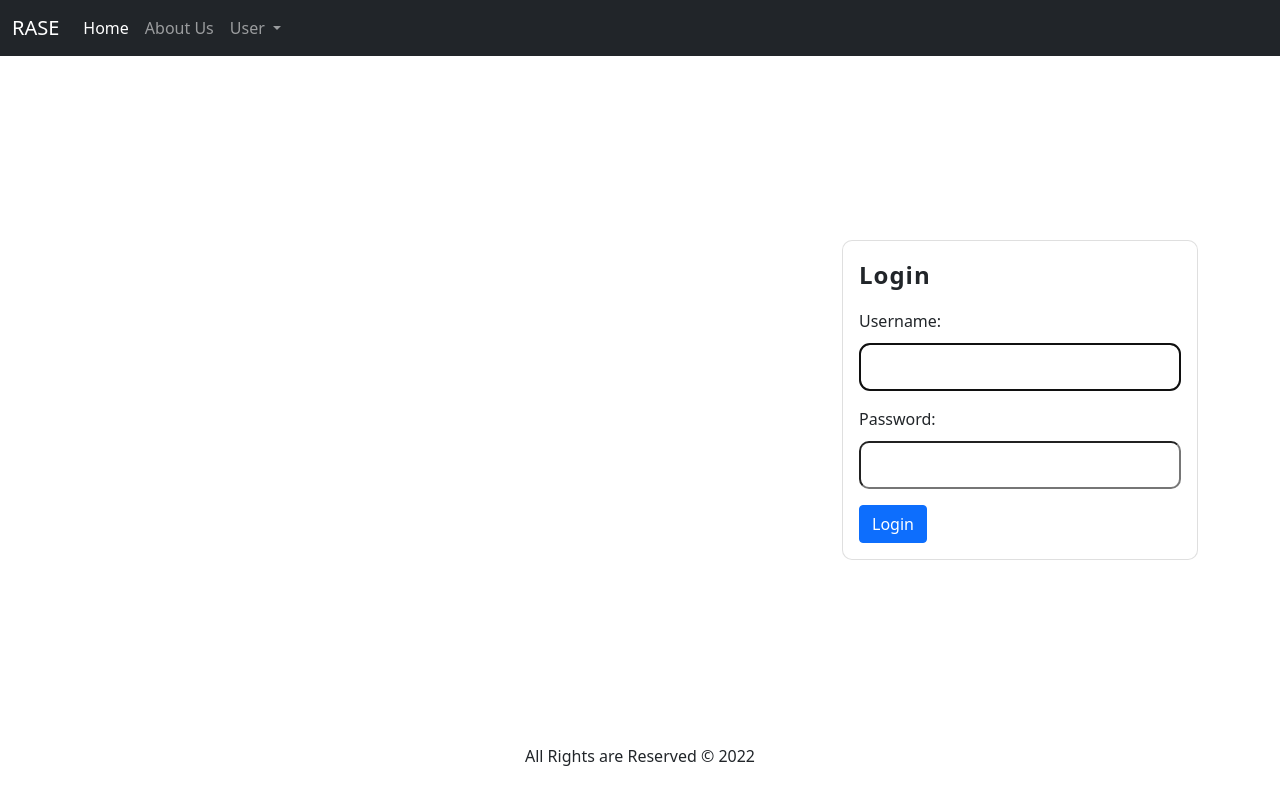
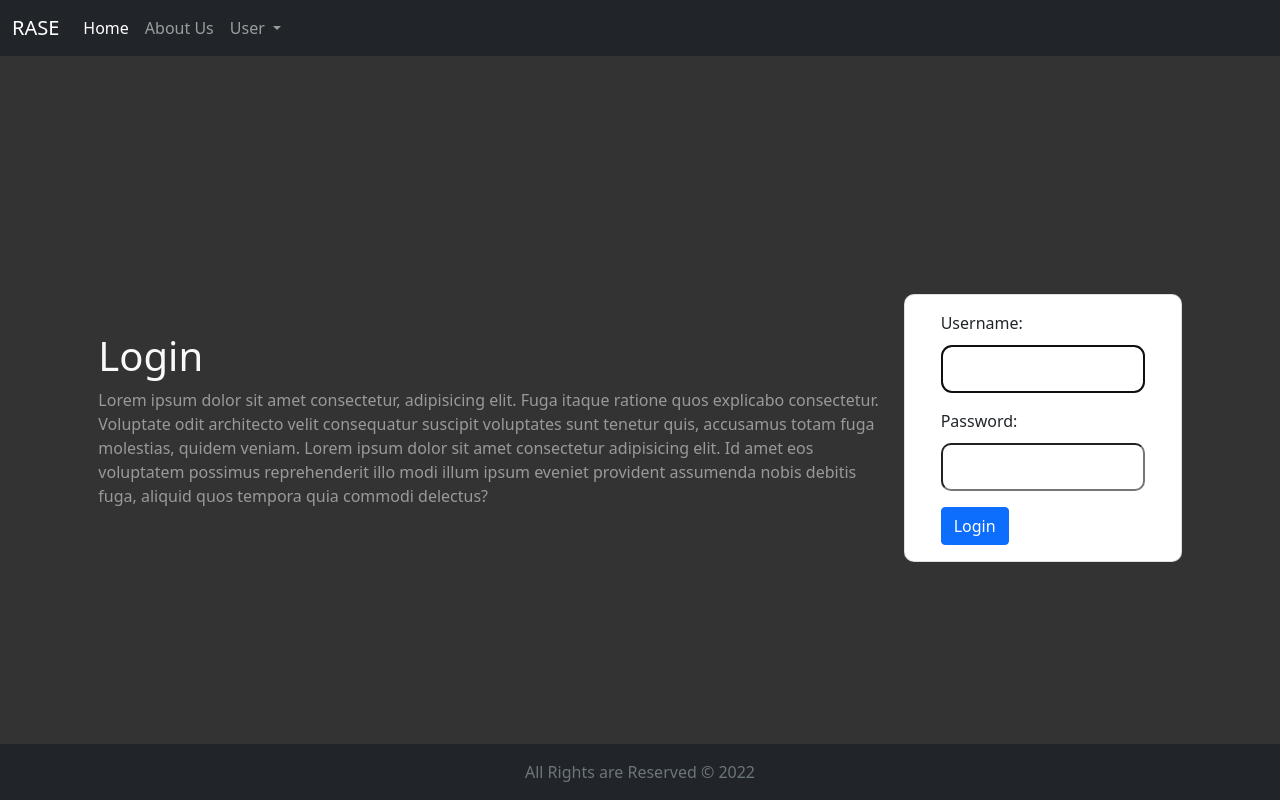
Before and after one commit to Anjanasharath/rase, a Django app: page /accounts/login/ in a window 1280 px wide. Run offline with Django 4.2, Linux system fonts and the light colour scheme; some libraries are stand-ins or nearby versions.

Commit message:
login page,registration page completed

```diff
--- a/master/urls.py
+++ b/master/urls.py
@@ -1,5 +1,6 @@
 from django.urls import path, include
-from master.views import HomeView
+from master.views import AboutUsView, HomeView
 urlpatterns = [
         path('', HomeView.as_view(), name='home'),
+        path('aboutus', AboutUsView.as_view(), name='aboutus'),
     ]
--- a/master/views.py
+++ b/master/views.py
@@ -2,4 +2,8 @@ from django.shortcuts import render
 from django.views.generic import TemplateView
 
 class HomeView(TemplateView):
-    template_name = 'index.html'
+    template_name = 'master/home.html'
+
+
+class AboutUsView(TemplateView):
+    template_name = 'master/aboutus.html'
--- a/rase/settings.py
+++ b/rase/settings.py
@@ -121,6 +121,7 @@ USE_TZ = True
 STATIC_URL = 'static/'
 # STATIC_ROOT=BASE_DIR /'static'
 STATICFILES_DIRS = [BASE_DIR /'static']
+
 # media files
 MEDIA_URL ='/media/'
 MEDIA_ROOT = BASE_DIR/'media'
@@ -129,3 +130,6 @@ MEDIA_ROOT = BASE_DIR/'media'
 # https://docs.djangoproject.com/en/4.0/ref/settings/#default-auto-field
 
 DEFAULT_AUTO_FIELD = 'django.db.models.BigAutoField'
+
+LOGIN_REDIRECT_URL='/'
+LOGOUT_REDIRECT_URL='/'
--- a/static/css/style.css
+++ b/static/css/style.css
@@ -53,7 +53,10 @@ body{
 /* card */
 .custom-card{
     border-radius: 10px;
-
+    overflow: hidden;
+    overflow-y: auto;
+    max-height: 500px;
+    padding-inline: 20px;
 }
 
 .card-body > p{
@@ -62,3 +65,22 @@ font-weight: bold;
 letter-spacing: 1px;
 
 }
+
+
+#home_page{
+    background:url('../images/home.jpg'), #333333;
+    background-repeat: no-repeat;
+    background-position: center;
+    background-size: cover;
+background-blend-mode: multiply;
+    height: calc( 100vh - 56px);
+}
+
+
+section.container,
+section.container-fluid
+{
+    margin-top: 56px;
+    height:  calc( 100vh - 56px);
+    background-color: #333333;
+}
--- a/templates/includes/footer.html
+++ b/templates/includes/footer.html
@@ -1,3 +1,3 @@
-<footer class="footer">
+<footer class="footer d-flex align-items-center justify-content-center text-muted bg-dark">
     All Rights are Reserved &copy; 2022
 </footer>
--- a/templates/includes/navbar.html
+++ b/templates/includes/navbar.html
@@ -8,11 +8,19 @@
     <div class="collapse navbar-collapse" id="navbarNavDropdown">
       <ul class="navbar-nav">
         <li class="nav-item">
-          <a class="nav-link active" aria-current="page" href="#">Home</a>
+          <a class="nav-link active" aria-current="page" href="{% url 'home' %}">Home</a>
         </li>
         <li class="nav-item">
-          <a class="nav-link" href="#">About Us</a>
+          <a class="nav-link" href="{% url 'aboutus' %}">About Us</a>
         </li>
+        {% if user.is_authenticated %}
+        <li class="nav-item">
+          <a class="nav-link" href="">{{request.user}}</a>
+        </li>
+        <li class="nav-item">
+          <a class="nav-link" href="{% url 'logout' %}">Logout</a>
+        </li>
+        {% else %}
         <li class="nav-item dropdown">
           <a class="nav-link dropdown-toggle" href="#" id="navbarDropdownMenuLink" role="button"
             data-bs-toggle="dropdown" aria-expanded="false">
@@ -22,7 +30,9 @@
             <li><a class="dropdown-item" href="{% url 'login' %}">Login</a></li>
             <li><a class="dropdown-item" href="{% url 'register' %}">Registration</a></li>
           </ul>
+
         </li>
+        {% endif %}
       </ul>
     </div>
   </div>
--- a/templates/registration/login.html
+++ b/templates/registration/login.html
@@ -3,13 +3,20 @@
 <!-- login page -->
 {% block login_page %}
 
-<div class="container">
-    <div class="row min-vh-100 align-items-center">
-        <div class="col-lg-8"></div>
-        <div class="col-lg-4">
+<section class="container-fluid p-5">
+    <div class="row justify-content-center h-100 align-items-center">
+        <div class="col-lg-8">
+
+            <h1 class="text-light">Login</h1>
+            <p class="text-white-50">
+                Lorem ipsum dolor sit amet consectetur, adipisicing elit. Fuga itaque ratione quos explicabo consectetur. Voluptate odit architecto velit consequatur suscipit voluptates sunt tenetur quis, accusamus totam fuga molestias, quidem veniam.
+                Lorem ipsum dolor sit amet consectetur adipisicing elit. Id amet eos voluptatem possimus reprehenderit illo modi illum ipsum eveniet provident assumenda nobis debitis fuga, aliquid quos tempora quia commodi delectus?
+            </p>
+
+        </div>
+        <div class="col-lg-3">
             <div class="card custom-card">
                 <div class="card-body">
-                    <p>Login</p>
                     <form action="" method="post" class="custom-form">
                         {% csrf_token %}
                         {{form.as_p}}
@@ -19,7 +26,7 @@
             </div>
         </div>
     </div>
-</div>
+</section>
 
 
 {% endblock %}
--- a/userprofile/urls.py
+++ b/userprofile/urls.py
@@ -1,7 +1,8 @@
-from django.urls import path,include
+from django.urls import path, include
+from userprofile.views import UserRegisterView, UserLogoutView
 
-from userprofile.views import UserRegisterView
-urlpatterns=[
-    path("",include('django.contrib.auth.urls')),
+urlpatterns = [
+    path("", include('django.contrib.auth.urls')),
+    path('logout/', UserLogoutView.as_view(), name='logout'),
     path('register/', UserRegisterView.as_view(), name='register')
-    ]
+]
```
Also changed, not shown: templates/master/aboutus.html (added, +24 -0 lines), templates/master/home.html (+21 -11 lines), templates/master/master.html (+13 -0 lines), templates/registration/register.html (+10 -5 lines), userprofile/views.py (+8 -2 lines), db.sqlite3, static/images/home.jpg (added).
